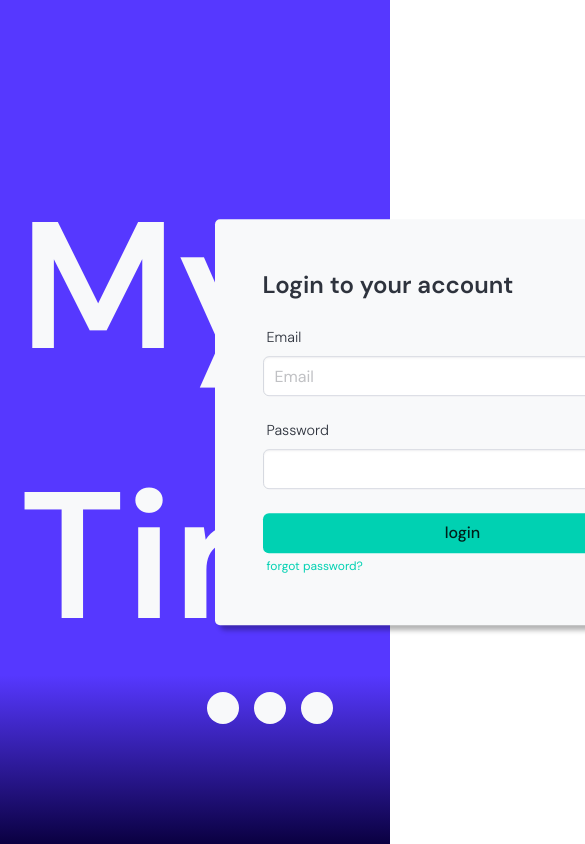
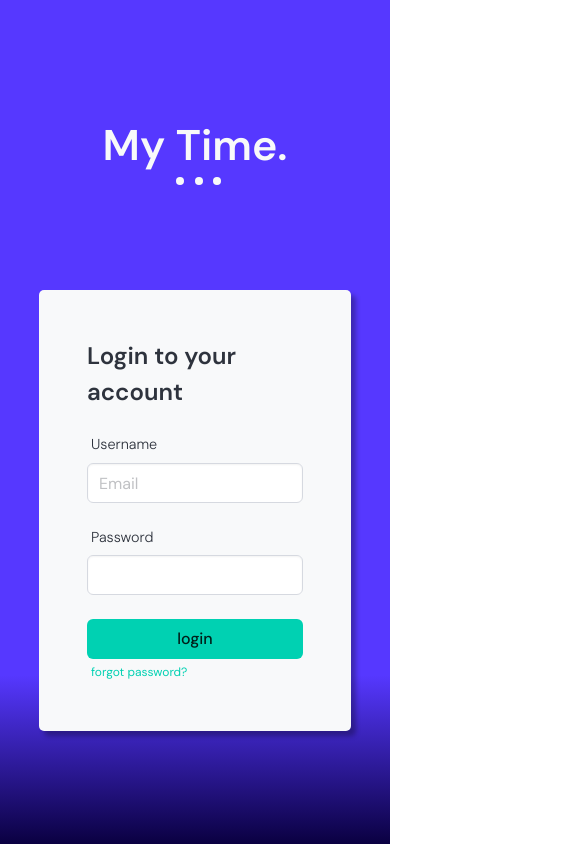
Before and after one commit to c0den0w/angular, an Angular app in the folder MyTime/: page / in a window 390 px wide. Shown: the top 844 px of the page, 585 px wide, since content can reach past the window. Built offline with nearby package versions, Linux system fonts and the light colour scheme; no server answers.

Commit message:
add responsiveness to login page

```diff
--- a/MyTime/src/app/login/login.component.html
+++ b/MyTime/src/app/login/login.component.html
@@ -1,12 +1,23 @@
 <div class="background">
+    <div class="login-page-flex">
+        <div class="accent-container">
+            <div class="accent">
+                <h1>My Time.</h1>
+                <div class="dot-container">
+                    <span class="dot dot-1"></span>
+                    <span class="dot dot-2"></span>
+                    <span class="dot dot-3"></span>
+                </div>
+            </div>
+        </div>
         <div class="login-container">
             <div class="header">
                 <h1 class="is-size-4 has-text-weight-bold"><strong>Login to your account</strong></h1>
             </div>
             <form action="login" class="login-form">
                 <div class="input-container">
-                <label for="email" class="label has-text-weight-light">Email</label>
-                <input type="email" id="email" placeholder="Email" class="input">
+                    <label for="username" class="label has-text-weight-light">Username</label>
+                    <input type="text" id="username" placeholder="Email" class="input">
                 </div>
                 <div class="input-container">
                     <label for="login-password" class="label has-text-weight-light">Password</label>
@@ -18,14 +29,6 @@
                 </div>
             </form>
         </div>
-    <div class="accent-container">
-        <div class="accent">
-            <h1>My Time.</h1>
-            <div class="dot-container">
-                <span class="dot dot-1"></span>
-                <span class="dot dot-2"></span>
-                <span class="dot dot-3"></span>
+
     </div>
 </div>
-    </div>
-</div>
--- a/MyTime/src/app/login/login.component.scss
+++ b/MyTime/src/app/login/login.component.scss
@@ -4,28 +4,40 @@
     background: linear-gradient(to bottom, #5638ff 80%,#0a0041);
     position: relative;
 }
+.login-page-flex{
+    width: 100%;
+    height: 100%;
+    display: flex;
+    align-items: center;
+    justify-content: space-evenly;
+    column-count: 2;
+}
+@media screen and (max-width: 70rem) {
+    .login-page-flex{
+        column-count: 1;
+        flex-direction: column;
+        width: 100%;
+    }
+    .login-container{
+        width: 80vw;
+    }
+}
 .accent-container{
-    position: absolute;
-    top: 50%;
-    left: 5%;
-    transform: translateY(-50%);
     & > .accent{
         position: relative;
         h1{
-            font-size: 180px;
+            font-size: 11vw;
             font-weight: 600;
             color: #f8f9fa;
             z-index: 10;
         }
     }
 }
-.dot-container{
 
-}
 .dot{
     position: absolute;
-    width: 2rem;
-    height: 2rem;
+    width: 2vw;
+    height: 2vw;
     border-radius: 50%;
     background-color: #f8f9fa;
 }
@@ -49,7 +61,7 @@
     }
 
     20%{
-        transform: translateY(-2rem);
+        transform: translateY(-100%);
     }
     40%{
         transform: translateY(0);
@@ -59,23 +71,19 @@
     }
 }
 .login-container{
-    position: absolute;
-    z-index: 99;
-    top: 50%;
-    left: 55%;
-    transform: translateY(-50%);
     background-color: #f8f9fa;
     padding: 3rem;
     border-radius: 5px;
     box-shadow: 5px 5px 5px 0 rgba(0,0,0,0.3);
+    min-width: 35vw;
 }
 .login-form, .login-container{
     display: flex;
     flex-direction: column;
     gap: 1.5rem;
-    min-width: 25rem;
 }
 .input-container > label, .button-container > a{
         margin-left: 0.25rem;
         font-size: 0.9rem;
+        width: 100%;
 }
--- a/MyTime/src/environment.ts
+++ b/MyTime/src/environment.ts
@@ -1,4 +1,4 @@
 export const environment = {
-    username: "admin",
-    password: "4HAc2wFs*uN+",
+    username: "abraham.lincoln",
+    password: "Kenmiles1@",
 }
```
Lines whose indentation alone changed are shown as unchanged.
